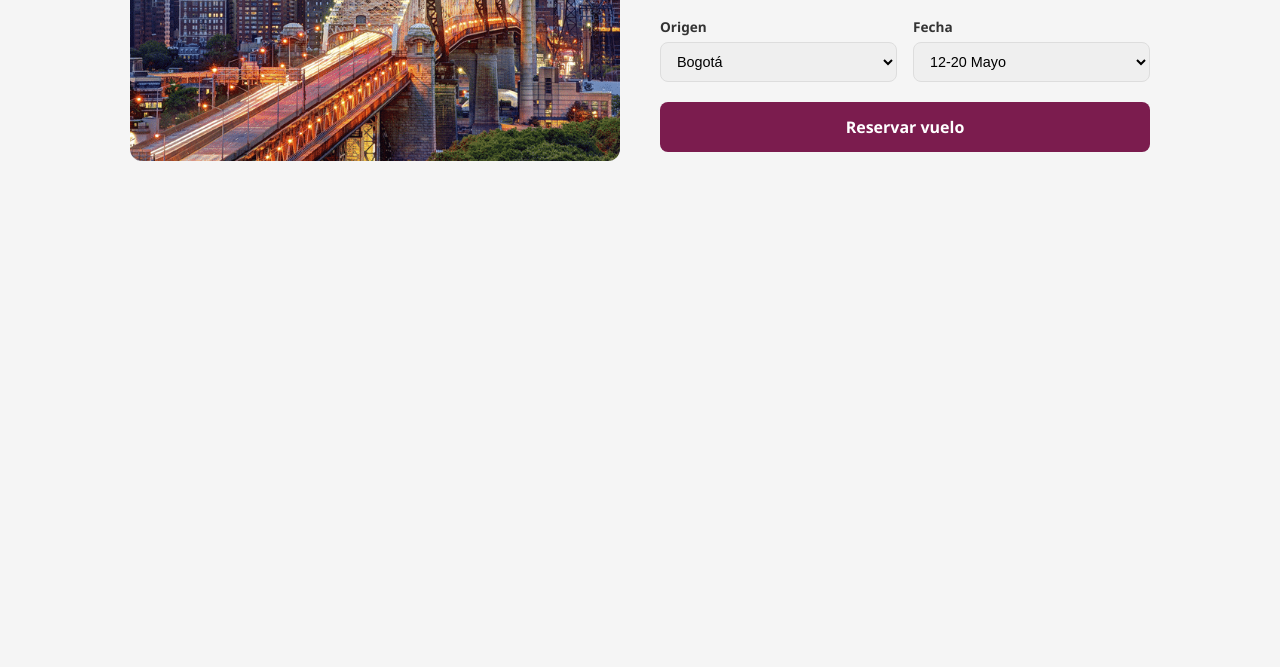
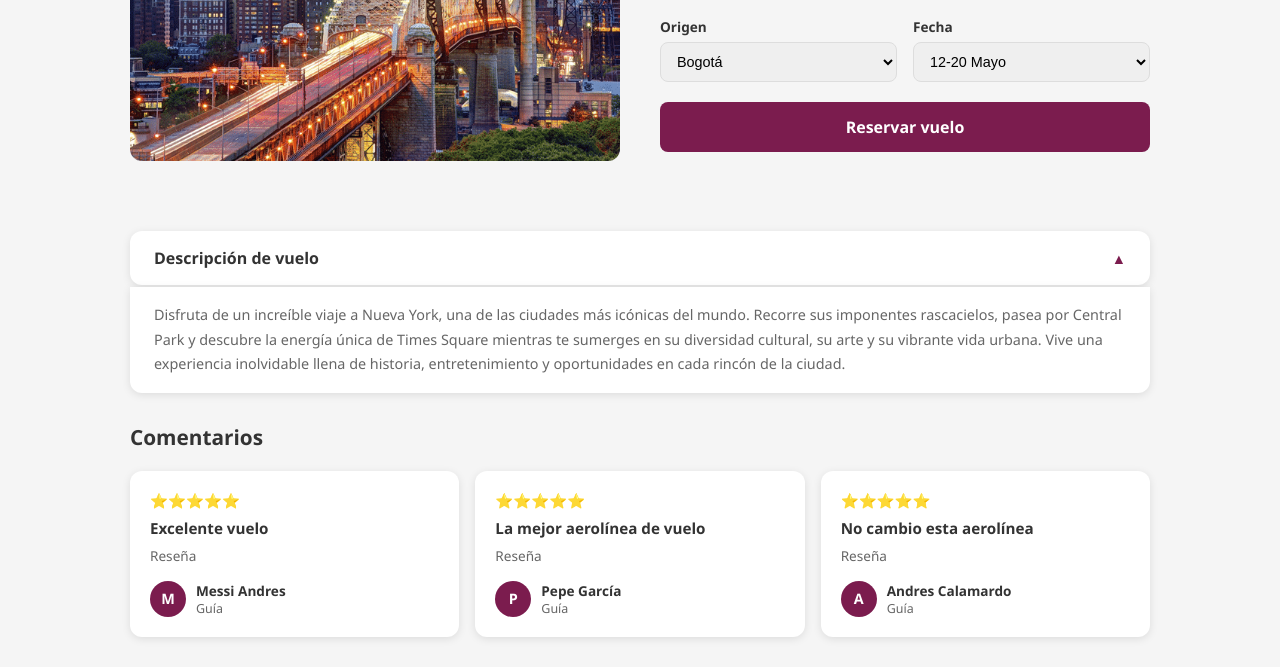
Before and after one commit to mila-1910/Aerolinea, a plain HTML site: page frontend/paginas/cliente/detalle-vuelo.html in a window 1280 px wide. Shown: the part 316-983 px from the top of the page. Before the commit the page ends 800 px from the top, so only its background shows below. Drawn offline with Linux system fonts and the light colour scheme.

Commit message:
implementación reseñas
En la pestaña de detalle-vuelo se implemento el apartado de reseñas, junto con el apartado de la descripción de el vuelo a tomar

```diff
--- a/frontend/css/detalle-vuelo.css
+++ b/frontend/css/detalle-vuelo.css
@@ -104,3 +104,125 @@
 .btn-reservar-vuelo:hover {
     opacity: 0.85;
 }
+
+/* ===========================
+   DESCRIPCIÓN DEL VUELO
+=========================== */
+.detalle-descripcion-contenedor {
+    max-width: 1100px;
+    margin: 0 auto 30px auto;
+    padding: 0 40px;
+}
+
+.descripcion-header {
+    display: flex;
+    justify-content: space-between;
+    align-items: center;
+    background-color: var(--blanco);
+    border-radius: 12px;
+    padding: 16px 24px;
+    box-shadow: var(--sombra);
+    cursor: pointer;
+    margin-bottom: 2px;
+}
+
+.descripcion-header h3 {
+    font-size: 1rem;
+    font-weight: 700;
+    color: #333;
+}
+
+.descripcion-header span {
+    color: var(--vino);
+    font-size: 0.9rem;
+}
+
+.descripcion-texto {
+    background-color: var(--blanco);
+    border-radius: 0 0 12px 12px;
+    padding: 16px 24px;
+    font-size: 0.9rem;
+    color: var(--gris-texto);
+    line-height: 1.7;
+    box-shadow: var(--sombra);
+}
+
+/* ===========================
+   COMENTARIOS
+=========================== */
+.detalle-comentarios-contenedor {
+    max-width: 1100px;
+    margin: 0 auto 30px auto;
+    padding: 0 40px;
+}
+
+.detalle-comentarios-contenedor h3 {
+    font-size: 1.3rem;
+    font-weight: 700;
+    color: #333;
+    margin-bottom: 20px;
+}
+
+.comentarios-grid {
+    display: grid;
+    grid-template-columns: repeat(3, 1fr);
+    gap: 16px;
+}
+
+.comentario-card {
+    background-color: var(--blanco);
+    border-radius: 12px;
+    box-shadow: var(--sombra);
+    padding: 20px;
+    display: flex;
+    flex-direction: column;
+    gap: 8px;
+}
+
+.estrellas {
+    font-size: 0.9rem;
+}
+
+.comentario-card h4 {
+    font-size: 0.95rem;
+    font-weight: 700;
+    color: #333;
+}
+
+.comentario-card p {
+    font-size: 0.85rem;
+    color: var(--gris-texto);
+}
+
+.comentario-autor {
+    display: flex;
+    align-items: center;
+    gap: 10px;
+    margin-top: 8px;
+}
+
+.autor-avatar {
+    width: 36px;
+    height: 36px;
+    border-radius: 50%;
+    background-color: var(--vino);
+    color: var(--blanco);
+    font-weight: 700;
+    font-size: 0.9rem;
+    display: flex;
+    align-items: center;
+    justify-content: center;
+}
+
+.autor-nombre {
+    display: block;
+    font-size: 0.85rem;
+    font-weight: 600;
+    color: #333;
+}
+
+.autor-rol {
+    display: block;
+    font-size: 0.78rem;
+    color: var(--gris-texto);
+}
--- a/frontend/paginas/cliente/detalle-vuelo.html
+++ b/frontend/paginas/cliente/detalle-vuelo.html
@@ -45,7 +45,7 @@
         <!-- Columna derecha info -->
         <div class="detalle-info">
 
-            <h1 class="detalle-ciudad">Cartagena</h1>
+            <h1 class="detalle-ciudad">Nueva York</h1>
 
             <div class="detalle-descuento">
                 <span class="badge-descuento">Descuento 20%</span>
@@ -79,5 +79,71 @@
 
     </div>
 
+    <!-- Descripcion del vuelo -->
+    <div class="detalle-descripcion-contenedor">
+
+        <div class="descripcion-header">
+            <h3>Descripción de vuelo</h3>
+            <span>▲</span>
+        </div>
+
+        <p class="descripcion-texto">
+            Disfruta de un increíble viaje a Nueva York, una de las ciudades más icónicas del mundo.
+            Recorre sus imponentes rascacielos, pasea por Central Park y descubre la energía única de Times Square mientras te sumerges en su diversidad cultural,
+            su arte y su vibrante vida urbana. Vive una experiencia inolvidable llena de historia, entretenimiento y oportunidades en cada rincón de la ciudad.
+        </p>
+
+    </div>
+
+    <!-- Comentarios -->
+    <div class="detalle-comentarios-contenedor">
+
+        <h3>Comentarios</h3>
+
+        <div class="comentarios-grid">
+
+            <div class="comentario-card">
+                <div class="estrellas">⭐⭐⭐⭐⭐</div>
+                <h4>Excelente vuelo</h4>
+                <p>Reseña</p>
+                <div class="comentario-autor">
+                    <div class="autor-avatar">M</div>
+                    <div>
+                        <span class="autor-nombre">Messi Andres</span>
+                        <span class="autor-rol">Guía</span>
+                    </div>
+                </div>
+            </div>
+
+            <div class="comentario-card">
+                <div class="estrellas">⭐⭐⭐⭐⭐</div>
+                <h4>La mejor aerolínea de vuelo</h4>
+                <p>Reseña</p>
+                <div class="comentario-autor">
+                    <div class="autor-avatar">P</div>
+                    <div>
+                        <span class="autor-nombre">Pepe García</span>
+                        <span class="autor-rol">Guía</span>
+                    </div>
+                </div>
+            </div>
+
+            <div class="comentario-card">
+                <div class="estrellas">⭐⭐⭐⭐⭐</div>
+                <h4>No cambio esta aerolínea</h4>
+                <p>Reseña</p>
+                <div class="comentario-autor">
+                    <div class="autor-avatar">A</div>
+                    <div>
+                        <span class="autor-nombre">Andres Calamardo</span>
+                        <span class="autor-rol">Guía</span>
+                    </div>
+                </div>
+            </div>
+
+        </div>
+
+    </div>
+
 </body>
 </html>
```
